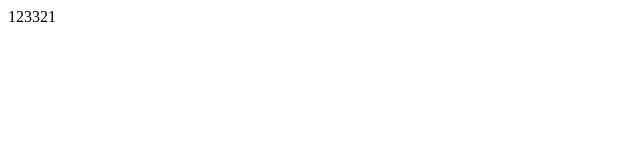
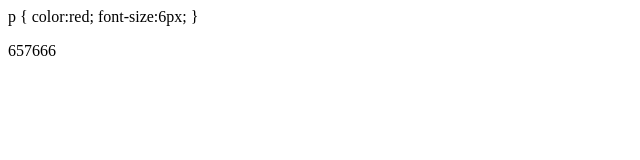
Before and after one commit to xh19870225/xh19870225.github.io, a plain HTML site: page index.html in a window 1280 px wide. Shown: the whole page, without its empty margins (0-640 px from the left). Drawn offline with Linux system fonts and the light colour scheme.

Commit message:
Update index.html

```diff
--- a/index.html
+++ b/index.html
@@ -1 +1,15 @@
-<p>123321</p>
+<!DOCTYPE html>
+<html>
+<head>
+    <title>匿名</title>
+  <sytle>
+    p {
+    color:red;
+    font-size:6px;
+    }
+  </style>
+</head>
+<body>
+    <p> 657666</p>
+</body>
+</html>
```
